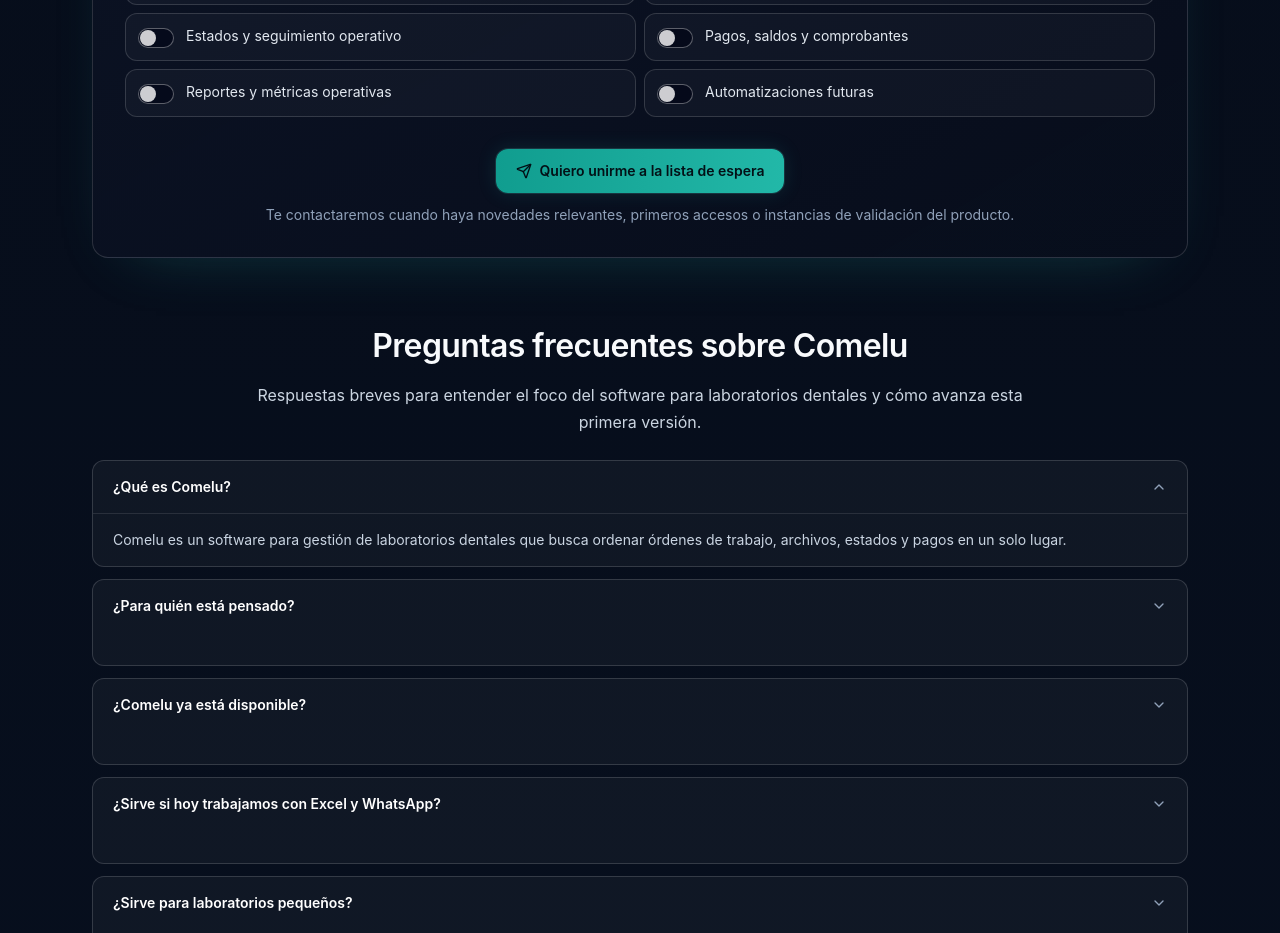
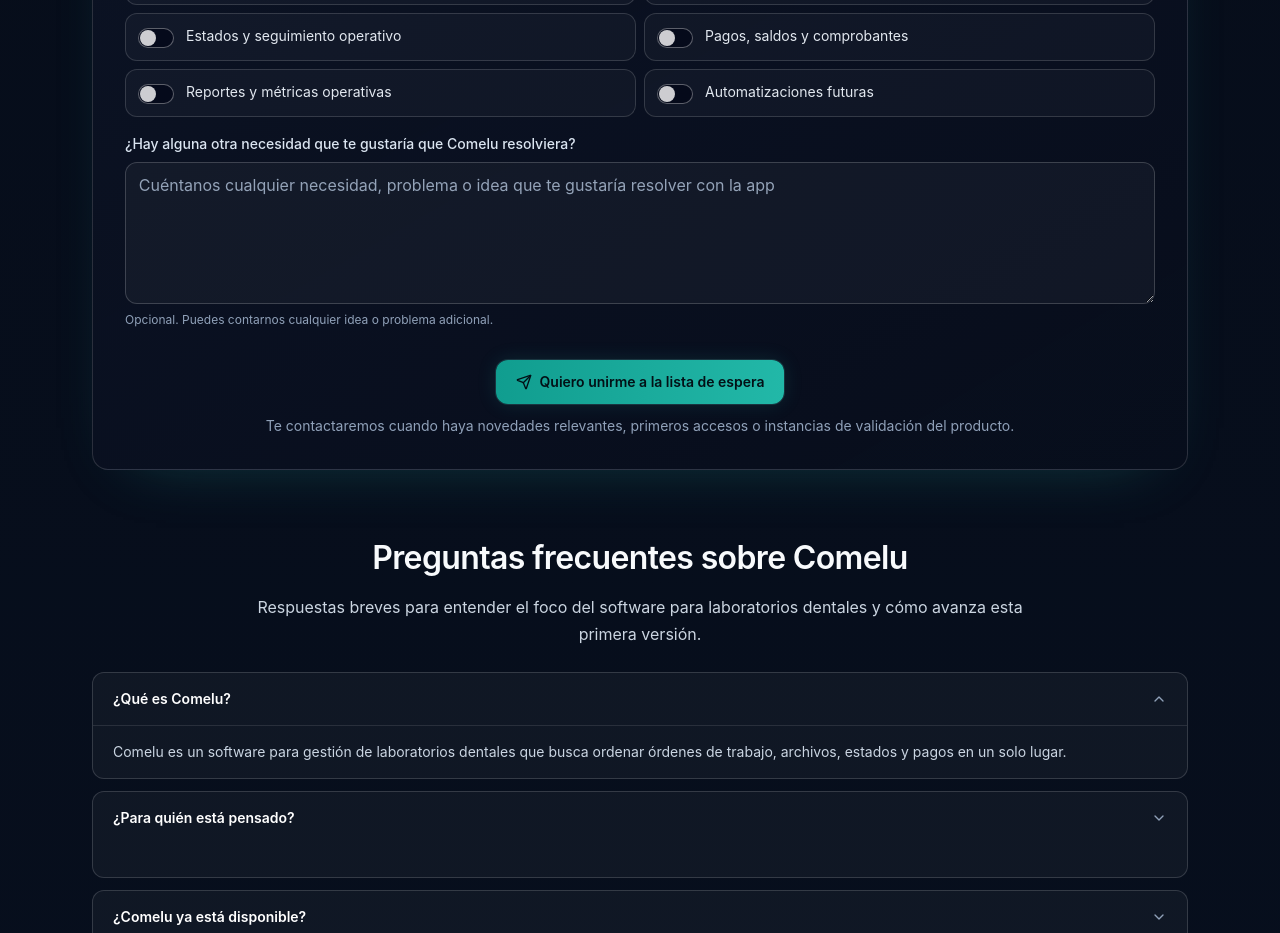
Before and after one commit to garciasilvac/comelu_landing, a React (Vite) app: page / in a window 1280 px wide. Shown: the part 5840-6773 px from the top of the page. Built offline with nearby package versions, Linux system fonts and the light colour scheme.

Commit message:
feat: add other needs field to waitlist form

```diff
--- a/src/App.tsx
+++ b/src/App.tsx
@@ -41,6 +41,7 @@
   rol: Role;
   tamano: LabSize;
   intereses: Interest[];
+  otraNecesidad: string;
   checklist: boolean;
 };
 
@@ -220,6 +221,7 @@
   rol: "",
   tamano: "",
   intereses: [],
+  otraNecesidad: "",
   checklist: false,
 };
 
@@ -515,6 +517,7 @@
       rol: form.rol,
       tamano: form.tamano,
       intereses: form.intereses,
+      otraNecesidad: form.otraNecesidad.trim(),
       checklist: form.checklist,
     };
 
@@ -1233,6 +1236,23 @@
                       ))}
                     </div>
                   </fieldset>
+
+                  <div className="grid gap-2 lg:col-span-2">
+                    <label htmlFor="otra-necesidad" className="field-label">
+                      ¿Hay alguna otra necesidad que te gustaría que Comelu resolviera?
+                    </label>
+                    <textarea
+                      id="otra-necesidad"
+                      name="otraNecesidad"
+                      rows={5}
+                      maxLength={2000}
+                      value={form.otraNecesidad}
+                      onChange={(e) => setForm((prev) => ({ ...prev, otraNecesidad: e.target.value }))}
+                      placeholder="Cuéntanos cualquier necesidad, problema o idea que te gustaría resolver con la app"
+                      className="field min-h-[140px] resize-y"
+                    />
+                    <p className="text-xs text-slate-400">Opcional. Puedes contarnos cualquier idea o problema adicional.</p>
+                  </div>
                 </div>
               </section>
 
```
